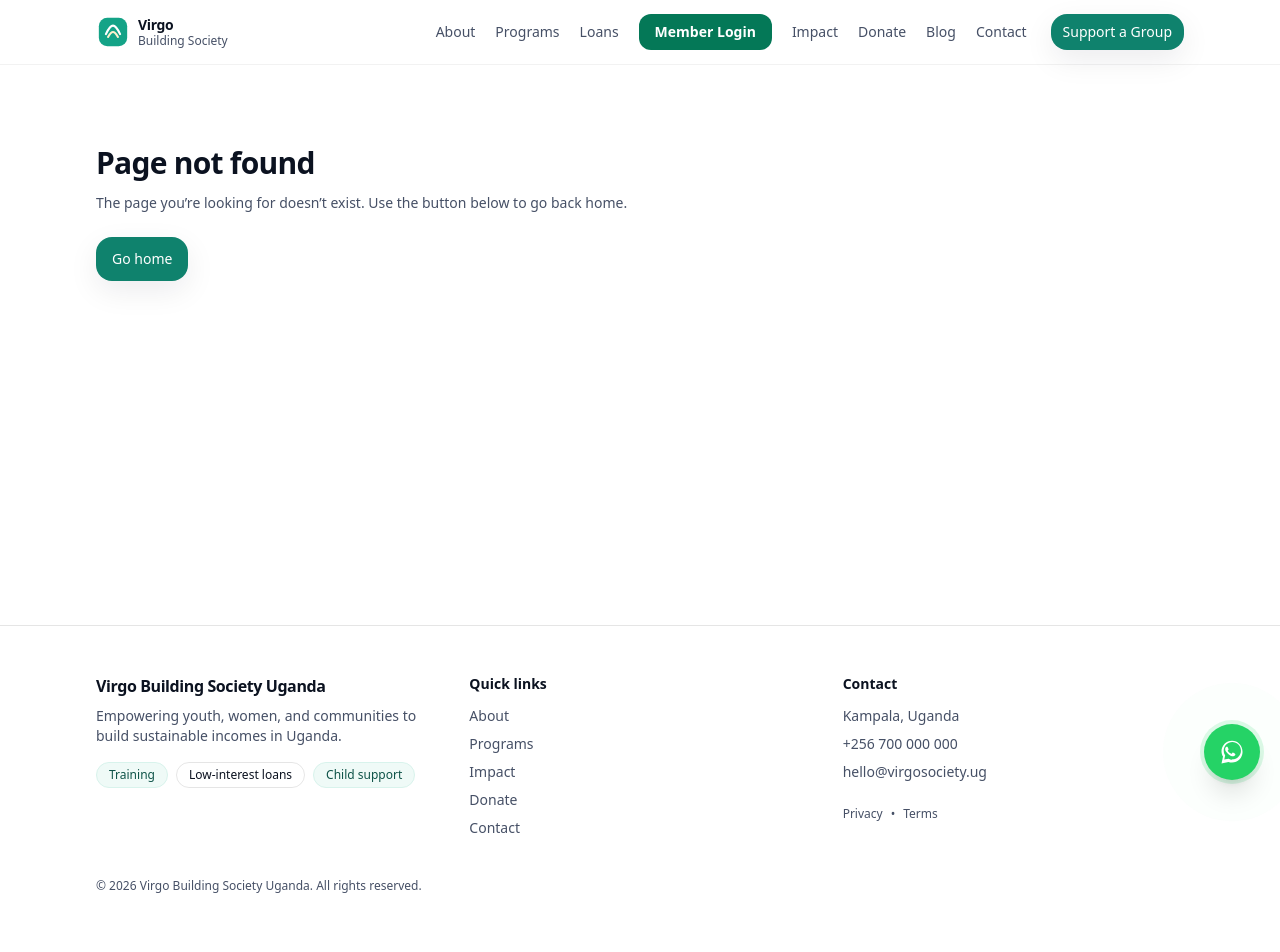
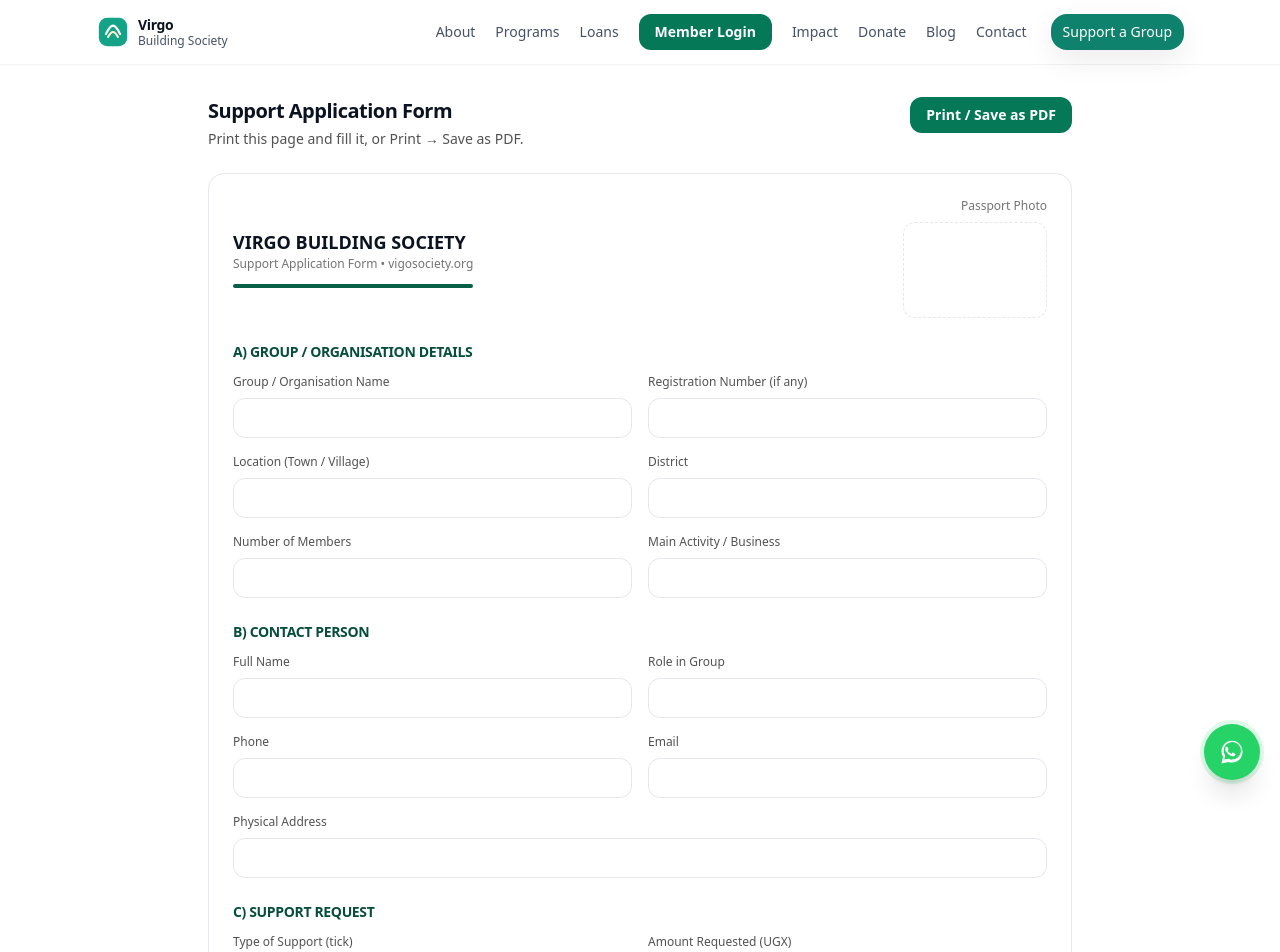
Before and after one commit to mugagamuto/virgo-society-ug, a Next.js app: page /forms/support-application in a window 1280 px wide. Before the commit this address had no page. Shown: the top 952 px of the page. Built offline with nearby package versions, Linux system fonts and the light colour scheme.

Commit message:
Fix form download: serve printable form page in app

```diff
--- /dev/null
+++ b/app/forms/support-application/page.tsx
@@ -0,0 +1,118 @@
+"use client";
+
+import React from "react";
+
+export default function SupportApplicationFormPage() {
+  return (
+    <main className="min-h-screen bg-white">
+      <div className="mx-auto max-w-4xl px-4 py-8">
+        <div className="flex items-start justify-between gap-4 print:hidden">
+          <div>
+            <h1 className="text-xl font-semibold tracking-tight">Support Application Form</h1>
+            <p className="mt-1 text-sm text-neutral-600">
+              Print this page and fill it, or Print → Save as PDF.
+            </p>
+          </div>
+
+          <button
+            onClick={() => window.print()}
+            className="rounded-xl bg-emerald-700 px-4 py-2 text-sm font-semibold text-white hover:bg-emerald-800"
+          >
+            Print / Save as PDF
+          </button>
+        </div>
+
+        <div className="mt-6 rounded-2xl border p-6 print:border-0 print:p-0">
+          <div className="flex items-center justify-between gap-4">
+            <div>
+              <div className="text-lg font-bold">VIRGO BUILDING SOCIETY</div>
+              <div className="text-xs text-neutral-500">Support Application Form • vigosociety.org</div>
+              <div className="mt-3 h-1 w-full rounded-full bg-emerald-800" />
+            </div>
+
+            <div className="text-right">
+              <div className="text-xs text-neutral-500">Passport Photo</div>
+              <div className="mt-2 h-24 w-36 rounded-xl border border-dashed" />
+            </div>
+          </div>
+
+          <Section title="A) GROUP / ORGANISATION DETAILS" />
+          <Grid2>
+            <Field label="Group / Organisation Name" />
+            <Field label="Registration Number (if any)" />
+            <Field label="Location (Town / Village)" />
+            <Field label="District" />
+            <Field label="Number of Members" />
+            <Field label="Main Activity / Business" />
+          </Grid2>
+
+          <Section title="B) CONTACT PERSON" />
+          <Grid2>
+            <Field label="Full Name" />
+            <Field label="Role in Group" />
+            <Field label="Phone" />
+            <Field label="Email" />
+            <Field label="Physical Address" full />
+          </Grid2>
+
+          <Section title="C) SUPPORT REQUEST" />
+          <Grid2>
+            <Field label="Type of Support (tick)" big />
+            <Field label="Amount Requested (UGX)" />
+            <Field label="Purpose / How funds will be used" big full />
+            <Field label="Expected impact (members/community)" big full />
+          </Grid2>
+
+          <Section title="D) REQUIRED ATTACHMENTS (tick when attached)" />
+          <div className="mt-2 grid grid-cols-1 gap-2 text-sm text-neutral-700">
+            <div>□ Registration Form (filled & signed)</div>
+            <div>□ Registration Documents (certificate/bylaws/minutes)</div>
+            <div>□ NIN / ID (contact person)</div>
+            <div>□ Passport Photo</div>
+          </div>
+
+          <Section title="E) DECLARATION" />
+          <p className="text-sm text-neutral-700">
+            I declare that the information provided is true and correct. I understand that Virgo Building Society may
+            verify the information and request additional documents.
+          </p>
+
+          <div className="mt-4 grid grid-cols-3 gap-4">
+            <Field label="Name" />
+            <Field label="Signature" />
+            <Field label="Date" />
+          </div>
+
+          <div className="mt-6 text-xs text-neutral-500">
+            Confidential: For official use only • vigosociety.org
+          </div>
+        </div>
+      </div>
+    </main>
+  );
+}
+
+function Section({ title }: { title: string }) {
+  return <h2 className="mt-6 text-sm font-semibold tracking-tight text-emerald-900">{title}</h2>;
+}
+
+function Grid2({ children }: { children: React.ReactNode }) {
+  return <div className="mt-3 grid gap-4 md:grid-cols-2">{children}</div>;
+}
+
+function Field({
+  label,
+  full,
+  big,
+}: {
+  label: string;
+  full?: boolean;
+  big?: boolean;
+}) {
+  return (
+    <div className={full ? "md:col-span-2" : ""}>
+      <div className="text-xs font-medium text-neutral-600">{label}</div>
+      <div className={`mt-2 rounded-xl border ${big ? "h-20" : "h-10"}`} />
+    </div>
+  );
+}
--- a/app/members/dashboard/page.tsx
+++ b/app/members/dashboard/page.tsx
@@ -63,9 +63,9 @@ export default function MemberDashboard() {
   const [submitting, setSubmitting] = useState(false);
 
   // ✅ Always available: print-friendly HTML (users can Print → Save PDF)
-  const printableHtmlUrl = "/forms/virgo-support-application-form.html";
+  const printableHtmlUrl = "/forms/support-application";
   // ✅ Optional: if you upload a real PDF later, this will work too
-  const pdfUrl = "/forms/virgo-support-application-form.pdf";
+  const pdfUrl = "/forms/support-application";
 
   const readyToSubmit = useMemo(() => hasRequiredDocs(docs), [docs]);
 
```
